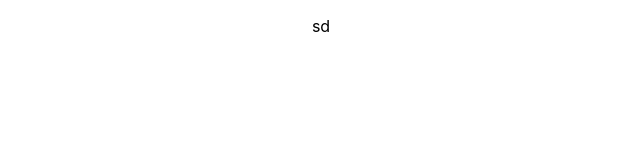
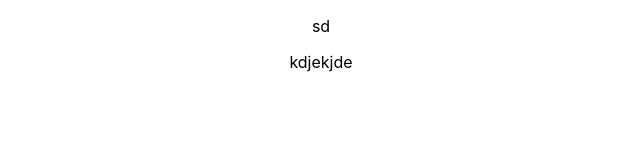
Before and after one commit to nastoika/project, a React (Create React App) app: page / in a window 1280 px wide. Shown: the top 160 px of the page, without its empty margins (319-959 px from the left). Built offline with nearby package versions, Linux system fonts and the light colour scheme.

Commit message:
add div to app.js

```diff
--- a/src/App.js
+++ b/src/App.js
@@ -5,6 +5,7 @@ function App() {
     return (
         <div className="App">
             <p>sd</p>
+          <div>kdjekjde</div>
         </div>
     );
 }
```
